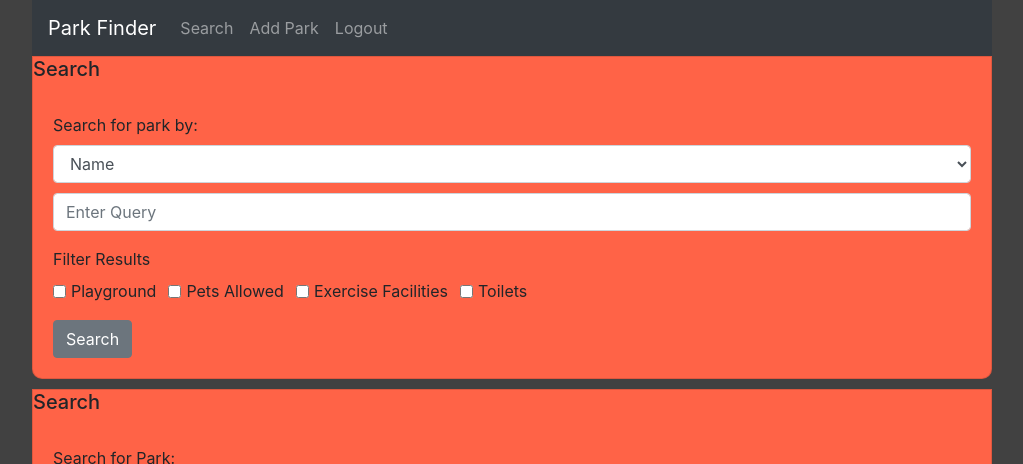
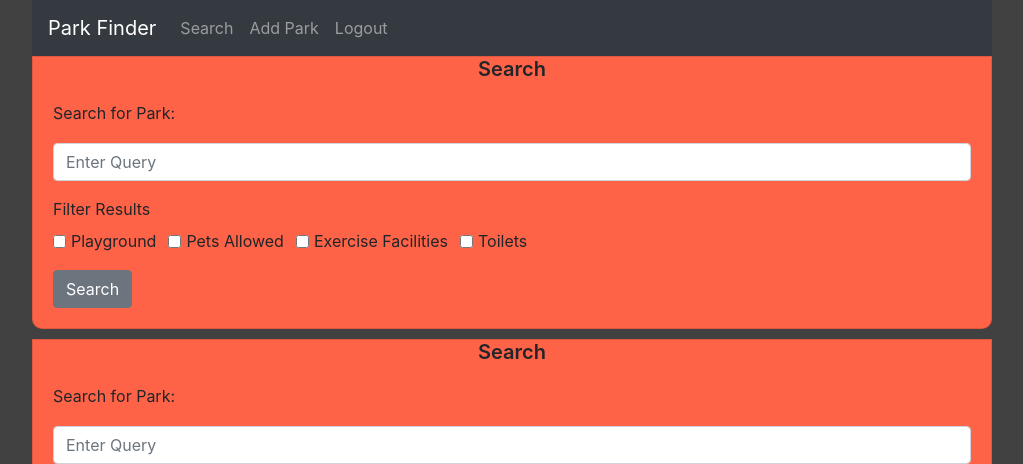
Before and after one commit to Nathan-Rosenboom/Park-Finder, a React (Create React App) app in the folder client/: page /parks in a window 1280 px wide. Shown: the top 464 px of the page, without its empty margins (128-1151 px from the left). Built offline with nearby package versions, Linux system fonts and the light colour scheme; no server answers.

Commit message:
Added styling to SearchForm

```diff
--- a/client/src/containers/search/SearchForm.css
+++ b/client/src/containers/search/SearchForm.css
@@ -9,3 +9,9 @@
 .formInput{
     margin-top: 10px;
 }
+
+.formTitle {
+    text-align: center;
+    font-weight: 600;
+    margin-bottom: 0px;
+}
--- a/client/src/containers/search/SearchForm.jsx
+++ b/client/src/containers/search/SearchForm.jsx
@@ -1,23 +1,20 @@
-import React, { useState } from "react";
-import { useHistory } from "react-router-dom";
+import React from "react";
 import Card from "react-bootstrap/Card";
 import Button from "react-bootstrap/Button";
 import Form from "react-bootstrap/Form";
-import axios from "axios";
 import "./SearchForm.css";
 
-function SearchForm() {
+function SearchForm(props) {
+
+
+
   return (
     <Card className="formCard">
-      <Card.Title>Search</Card.Title>
+      <Card.Title className="formTitle">Search</Card.Title>
       <Card.Body>
         <Form>
           <Form.Group controlId="SearchForm">
-            <Form.Label>Search for park by:</Form.Label>
-            <Form.Control as="select">
-              <option>Name</option>
-              <option>Address</option>
-            </Form.Control>
+            <Form.Label>Search for Park:</Form.Label>
             <Form.Control className="formInput" type="text" placeholder="Enter Query" />
           </Form.Group>
           <Form.Label>Filter Results</Form.Label>
```
